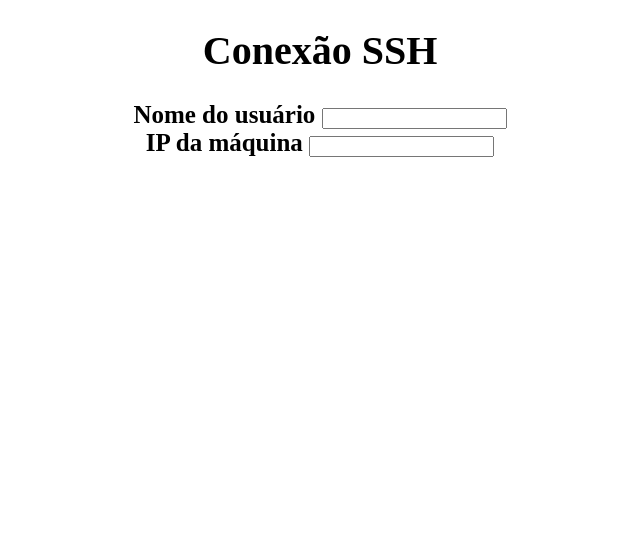
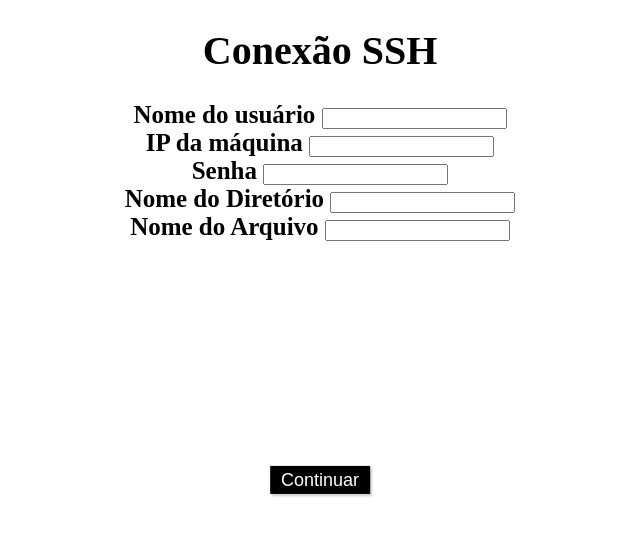
Before and after one commit to Emanuel-GAJ/Projeto-DW, a plain HTML site: page Conexão_SSH.html in a window 1280 px wide. Shown: the whole page, without its empty margins (320-960 px from the left). Drawn offline with Linux system fonts and the light colour scheme.

Commit message:
Update Conexão_SSH.html

```diff
--- a/Conexão_SSH.html
+++ b/Conexão_SSH.html
@@ -13,4 +13,14 @@
         <input type="text"> <br>
         IP da máquina
         <input type="text"> <br>
+        Senha
+        <input type="text"> <br>
+        Nome do Diretório
+        <input type="text"> <br>
+        Nome do Arquivo
+        <input type="text"> <br>
     </form>
+
+    <button>
+      Continuar
+    </button>
```
